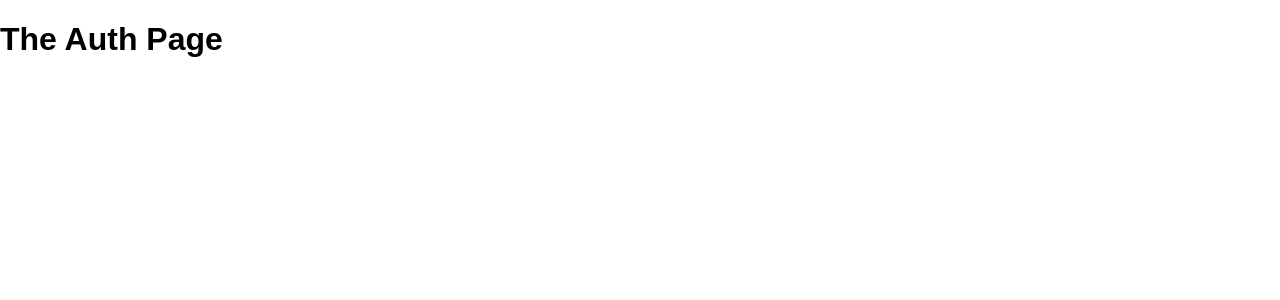
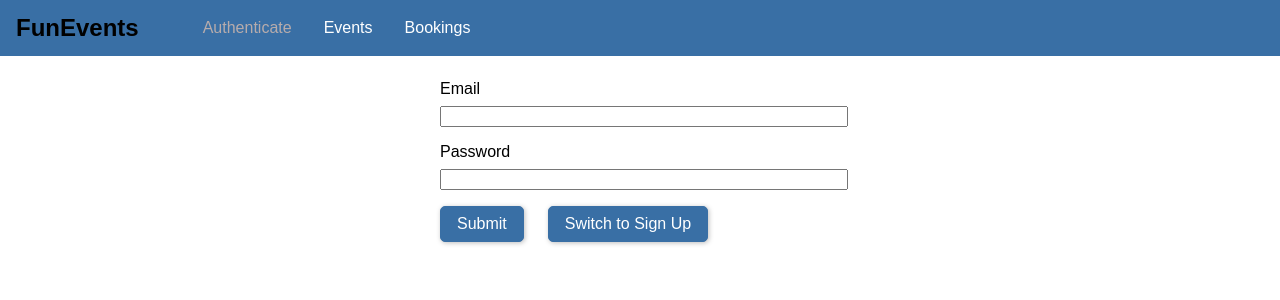
Before and after one commit to Kamvacodes2/MERN-Tutorials, a React (Create React App) app in the folder GraphQL App/graphql-react-event-booking/frontend/: page /auth in a window 1280 px wide. Shown: the top 300 px of the page. Built offline with nearby package versions, Linux system fonts and the light colour scheme.

Commit message:
tutorial 2 graphql frontend and backend connection

```diff
--- a/GraphQL App/graphql-react-event-booking/frontend/src/App.css
+++ b/GraphQL App/graphql-react-event-booking/frontend/src/App.css
@@ -0,0 +1,4 @@
+.main-content{
+  margin: 4rem 2.5rem;
+
+}
--- a/GraphQL App/graphql-react-event-booking/frontend/src/App.js
+++ b/GraphQL App/graphql-react-event-booking/frontend/src/App.js
@@ -3,17 +3,21 @@
 import AuthPage from './pages/Auth';
 import BookingsPage from './pages/Bookings';
 import EventsPage from './pages/Events';
+import MainNavigation from './components/Navigation/MainNavigation';
 
 function App() {
   return (
     <BrowserRouter>
-      <Routes>
-        <Route path="/" element={<Navigate to="/auth" replace />}/>
-        <Route path='/login' element={null} />
-        <Route path='/auth' element={<AuthPage/>} />
-        <Route path='/events' element={<EventsPage/>} />
-        <Route path='/bookings' element={<BookingsPage/>} />
-      </Routes>
+      <MainNavigation />
+      <main className='main-content'>
+        <Routes>
+          <Route path="/" element={<Navigate to="/auth" replace />} />
+          <Route path='/login' element={null} />
+          <Route path='/auth' element={<AuthPage />} />
+          <Route path='/events' element={<EventsPage />} />
+          <Route path='/bookings' element={<BookingsPage />} />
+        </Routes>
+      </main>
     </BrowserRouter>
   );
 }
--- /dev/null
+++ b/GraphQL App/graphql-react-event-booking/frontend/src/components/Navigation/MainNavigation.css
@@ -0,0 +1,46 @@
+.main-navigation {
+    position: fixed;
+    left: 0;
+    top: 0;
+    width: 100%;
+    height: 3.5rem;
+    background: rgb(57, 111, 165);
+    padding: 0 1rem;
+    display: flex;
+    align-items: center;
+}
+
+
+.main-navigation__logo h1 {
+    margin: 0;
+    font-size: 1.5rem;
+}
+
+.main-navigation__item{
+    margin-left: 1.5rem;
+
+}
+
+.main-navigation__item ul{
+    display: flex;
+    list-style: none;
+    padding: 0;
+    margin: 0 0 0 1.5rem;
+}
+
+.main-navigation__item li {
+    margin: 0 1rem;
+}
+
+.main-navigation__item a {
+    text-decoration: none;
+    font-weight: 300;
+    color: white;
+
+}
+
+.main-navigation__item a:hover,
+.main-navigation__item a:active,
+.main-navigation__item a.active{
+    color: rgb(183, 172, 172);
+}
--- /dev/null
+++ b/GraphQL App/graphql-react-event-booking/frontend/src/components/Navigation/MainNavigation.js
@@ -0,0 +1,28 @@
+import React from 'react';
+import { NavLink } from 'react-router-dom';
+import './MainNavigation.css'
+
+const mainNavigation = props => (
+    <header className='main-navigation'>
+        <div className='main-navigation__logo'>
+            <h1>
+                FunEvents
+            </h1>
+        </div>
+        <nav className='main-navigation__item'>
+            <ul>
+                <li>
+                    <NavLink to="/auth">Authenticate</NavLink>
+                </li>
+                <li>
+                    <NavLink to="/events">Events</NavLink>
+                </li>
+                <li>
+                    <NavLink to="/bookings">Bookings</NavLink>
+                </li>
+            </ul>
+        </nav>
+    </header>
+)
+
+export default mainNavigation;
--- /dev/null
+++ b/GraphQL App/graphql-react-event-booking/frontend/src/pages/Auth.css
@@ -0,0 +1,38 @@
+.auth-form{
+    width: 25rem;
+    max-width: 80%;
+    margin: 5rem auto;
+
+}
+
+.form-control label,
+.form-control input {
+    width: 100%;
+    display: block;
+}
+
+.form-control label{
+    margin-bottom: 0.5rem;
+}
+
+.form-control {
+    margin-bottom: 1rem;
+}
+
+.form-actions button{
+    background: rgb(57, 111, 165) ;
+    font: inherit;
+    border: 1px solid rgb(57, 111, 165);
+    border-radius: 5px;
+    padding: .5rem 1rem;
+    margin-right: 1.5rem;
+    color: white;
+    box-shadow: 1px 1px 5px rgba(0,0,0,0.26);
+    cursor: pointer;
+}
+
+.form-actions button:hover,
+.form-actions button:active {
+    background: rgb(32, 66, 100);
+    border-color: rgb(32, 66, 100);
+}
--- a/GraphQL App/graphql-react-event-booking/frontend/src/pages/Auth.js
+++ b/GraphQL App/graphql-react-event-booking/frontend/src/pages/Auth.js
@@ -1,9 +1,70 @@
 import React, { Component } from 'react';
+import './Auth.css';
 
 class AuthPage extends Component {
+    constructor(props) {
+        super(props);
+        this.emailEl = React.createRef();
+        this.passwordEl = React.createRef();
+    }
+
+    submitHandler = (e) => {
+        e.preventDefault();
+        const email = this.emailEl.current.value;
+        const password = this.passwordEl.current.value;
+
+        if (email.trim().length === 0 || password.trim().length === 0) {
+            return;
+        }
+
+        const requestBody = {
+            query: `
+                mutation {
+                    createUser(userInput: {email: "${email}", password: "${password}"}) {
+                        _id
+                        email
+                    }
+                }
+            `
+        };
+
+        fetch('http://localhost:8000/graphiql', {
+            method: 'POST',
+            body: JSON.stringify(requestBody),
+            headers: {
+                'Content-Type': 'application/json'
+            }
+        })
+        .then(response => {
+            if (!response.ok) {
+                throw new Error('Network response was not ok ' + response.statusText);
+            }
+            return response.json();
+        })
+        .then(data => {
+            console.log(data);
+        })
+        .catch(error => {
+            console.error('There was a problem with the fetch operation:', error);
+        });
+    }
+
     render() {
         return (
-            <h1>The Auth Page</h1>
+            <form className='auth-form' onSubmit={this.submitHandler}>
+                <div className='form-control'>
+                    <label htmlFor='email'>Email</label>
+                    <input type='email' id='email' ref={this.emailEl}></input>
+                </div>
+                <div className='form-control'>
+                    <label htmlFor='password'>Password</label>
+                    <input type='password' id='password' ref={this.passwordEl}></input>
+                </div>
+                <div className='form-actions'>
+                    <button type='submit'>Submit</button>
+                    <button type='button'>Switch to Sign Up</button>
+                </div>
+            </form>
         );
     }
 }
--- a/GraphQL App/graphql-react-event-booking/package.json
+++ b/GraphQL App/graphql-react-event-booking/package.json
@@ -12,6 +12,7 @@
   "dependencies": {
     "bcryptjs": "^2.4.3",
     "body-parser": "^1.20.2",
+    "cors": "^2.8.5",
     "express": "^4.19.2",
     "express-graphql": "^0.12.0",
     "graphql": "^15.9.0",
```
Also changed, not shown: 2 other files (tests, documents, lock files or other folders).
